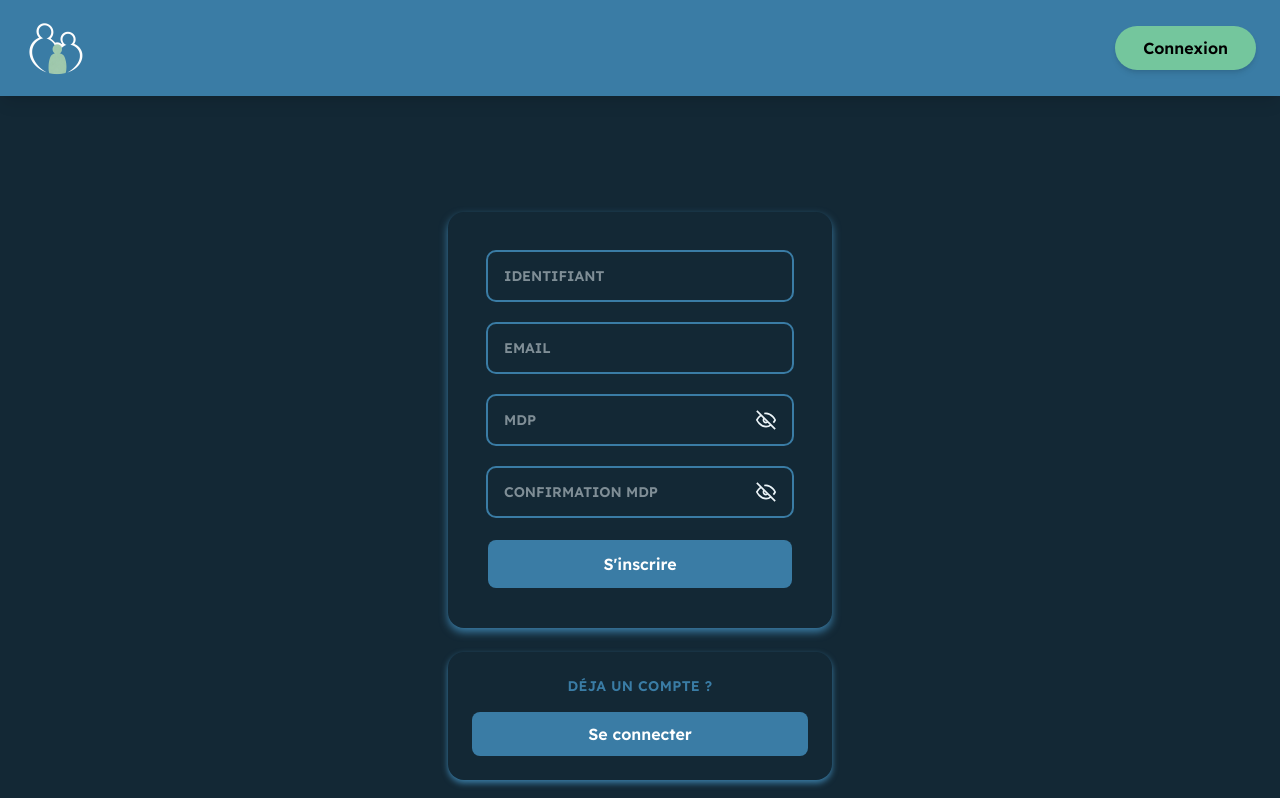
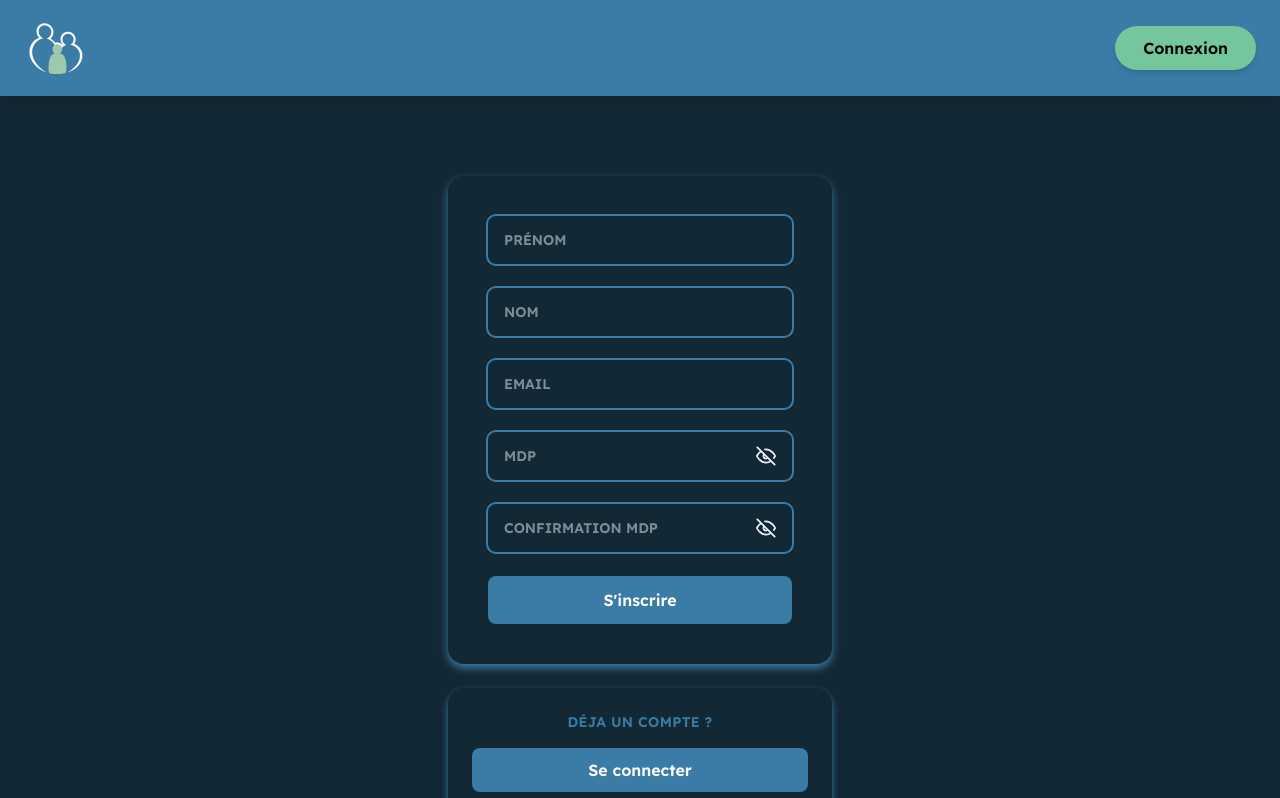
Before and after one commit to lasnelus/info405_explorateurs, a Vue app in the folder frontend/: page /signup in a window 1280 px wide. Shown: the top 798 px of the page. Built offline with nearby package versions, Linux system fonts and the light colour scheme; no server answers.

Commit message:
SCRUM-55 #feat : working signup system

```diff
--- a/frontend/src/views/SignupView.vue
+++ b/frontend/src/views/SignupView.vue
@@ -31,22 +31,28 @@
       ">
         <form @submit.prevent="handleSignup">
           <div class="mb-6 relative">
-            <input type="text" id="UserName" name="UserName" placeholder="IDENTIFIANT"
-              v-model="username"
-              class="
-                w-full
-                px-4 py-3.5
-                rounded-lg outline-2 outline-primary
-                font-semibold text-sm text-text uppercase
-                focus:outline-secondary transition-all
-                focus:bg-primary/5
-                hover:outline-secondary
-                hover:bg-primary/15 "/>
+            <input
+              type="text"
+              placeholder="PRÉNOM"
+              v-model="firstName"
+              class="w-full px-4 py-3.5 rounded-lg outline-2 outline-primary font-semibold text-sm text-text uppercase focus:outline-secondary transition-all focus:bg-primary/5 hover:outline-secondary hover:bg-primary/15"
+              required
+            />
           </div>
 
           <div class="mb-6 relative">
-            <input type="text" id="EMail" name="EMail" placeholder="EMAIL"
-              v-model="mail"
+            <input
+              type="text"
+              placeholder="NOM"
+              v-model="lastName"
+              class="w-full px-4 py-3.5 rounded-lg outline-2 outline-primary font-semibold text-sm text-text uppercase focus:outline-secondary transition-all focus:bg-primary/5 hover:outline-secondary hover:bg-primary/15"
+              required
+            />
+          </div>
+
+          <div class="mb-6 relative">
+            <input type="email" id="EMail" name="EMail" placeholder="EMAIL"
+              v-model="email"
               class="
                 w-full
                 px-4 py-3.5
@@ -146,6 +152,9 @@
               :style="{ 'backgroundColor': 'var(--color-primary)' }">
             S'inscrire
           </button>
+          <div v-if="error" class="text-red-500 mt-4 text-center">
+            {{ error }}
+          </div>
         </form>
       </div>
 
@@ -187,21 +196,55 @@
 <script setup lang="ts">
 import { ref } from 'vue'
 import { useRouter } from 'vue-router'
+import { signup } from '@/services/authServices'
+import { useAuthStore } from '@/stores/auth'
 
 const router = useRouter()
+const auth = useAuthStore()
 
-const username = ref('')
+const firstName = ref('')
+const lastName = ref('')
+const email = ref('')
+const password = ref('')
+const passwordConfirm = ref('')
 
-const mail = ref('')
-
-const password = ref('')
 const showPassword = ref(false)
-
-const passwordConfirm = ref('')
 const showPasswordConfirm = ref(false)
 
-const handleSignup = () => {
-  console.log('Creation compte:', {username: username.value, mail: mail.value, password: password.value, passwordConfirm: passwordConfirm.value })
+const error = ref('')
+
+const handleSignup = async () => {
+  error.value = ''
+
+  if (!firstName.value || !lastName.value || !email.value || !password.value || !passwordConfirm.value) {
+    error.value = 'Tous les champs sont requis'
+    return
+  }
+
+  if (password.value !== passwordConfirm.value) {
+    error.value = 'Les mots de passe ne correspondent pas'
+    return
+  }
+
+  try {
+    const response = await signup(
+      email.value,
+      password.value,
+      firstName.value,
+      lastName.value
+    )
+
+    const token = response.data.accessToken
+    auth.setAccessToken(token)
+
+    router.push('/family-dashboard')
+
+  } catch (e: any) {
+    console.error('Signup error', e.response?.data || e)
+    error.value =
+      e.response?.data?.message ||
+      'Erreur lors de la création du compte'
+  }
 }
 
 const goTologin = () => {
```
